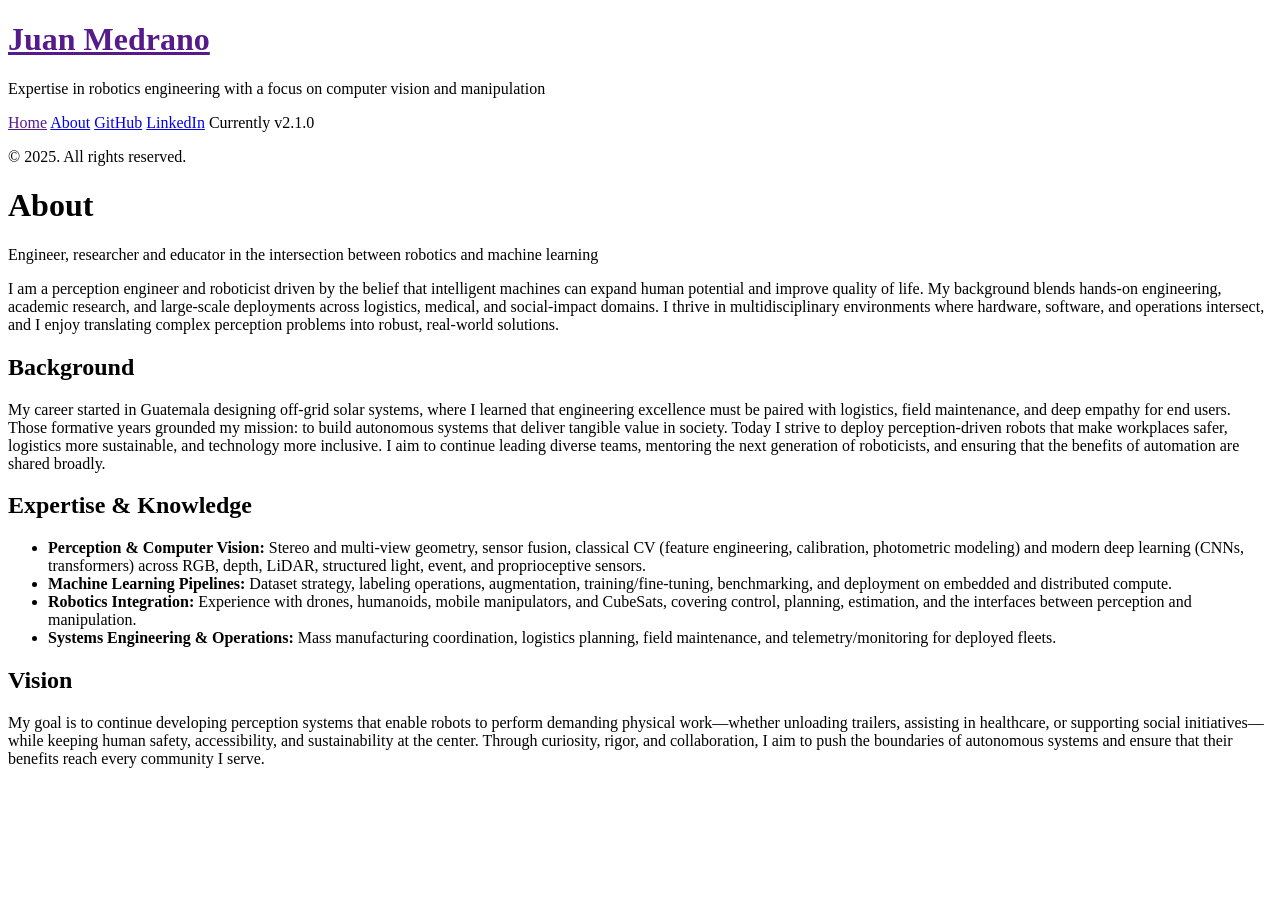
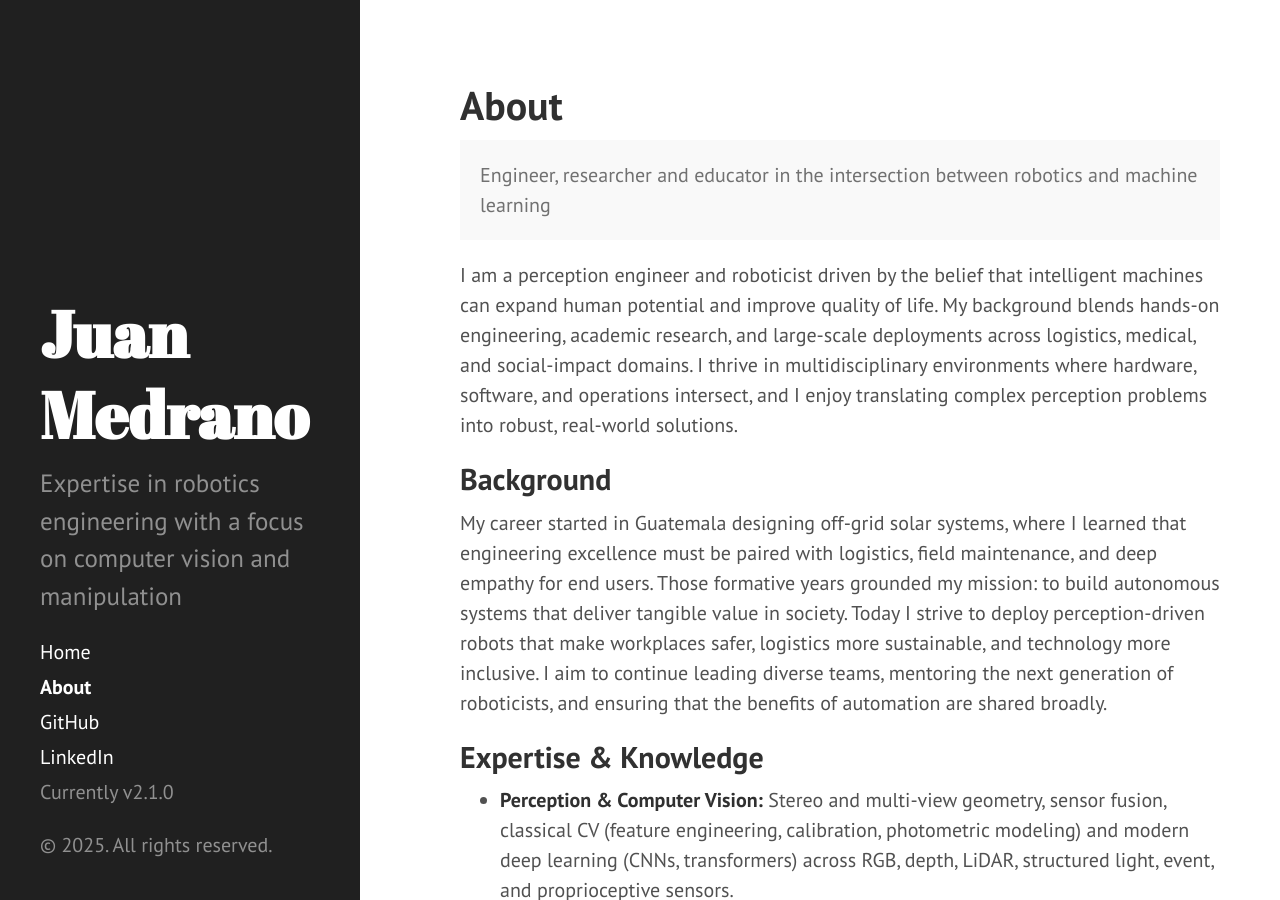
Before and after one commit to juanmed/juanmed.github.io, a Jekyll site: the page built from about.md, in a window 1280 px wide and 900 px high. Built offline with Jekyll 4.4.1, drawn with Linux system fonts in a browser that asks for light colours.

Commit message:
possible fix to abou

```diff
--- a/_includes/head.html
+++ b/_includes/head.html
@@ -15,14 +15,14 @@
   </title>
 
   <!-- CSS -->
-  <link rel="stylesheet" href="{{ site.baseurl }}public/css/poole.css">
-  <link rel="stylesheet" href="{{ site.baseurl }}public/css/syntax.css">
-  <link rel="stylesheet" href="{{ site.baseurl }}public/css/hyde.css">
-  <link rel="stylesheet" href="http://fonts.googleapis.com/css?family=PT+Sans:400,400italic,700|Abril+Fatface">
+  <link rel="stylesheet" href="{{ '/public/css/poole.css' | relative_url }}">
+  <link rel="stylesheet" href="{{ '/public/css/syntax.css' | relative_url }}">
+  <link rel="stylesheet" href="{{ '/public/css/hyde.css' | relative_url }}">
+  <link rel="stylesheet" href="https://fonts.googleapis.com/css?family=PT+Sans:400,400italic,700|Abril+Fatface">
 
   <!-- Icons -->
-  <link rel="apple-touch-icon-precomposed" sizes="144x144" href="{{ site.baseurl }}public/apple-touch-icon-144-precomposed.png">
-                                 <link rel="shortcut icon" href="{{ site.baseurl }}public/favicon.ico">
+  <link rel="apple-touch-icon-precomposed" sizes="144x144" href="{{ '/public/apple-touch-icon-144-precomposed.png' | relative_url }}">
+                                 <link rel="shortcut icon" href="{{ '/public/favicon.ico' | relative_url }}">
 
   <!-- RSS -->
   <link rel="alternate" type="application/rss+xml" title="RSS" href="/atom.xml">
```
Also changed, not shown: LICENSE.md (deleted), README.md.
